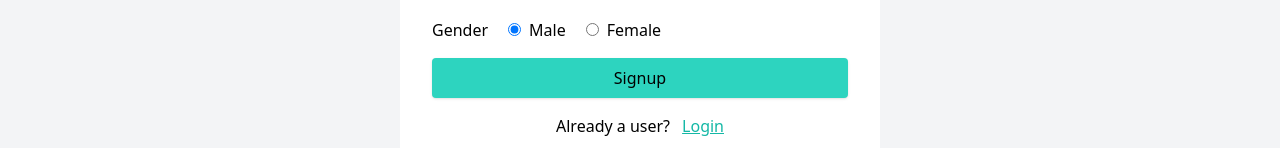
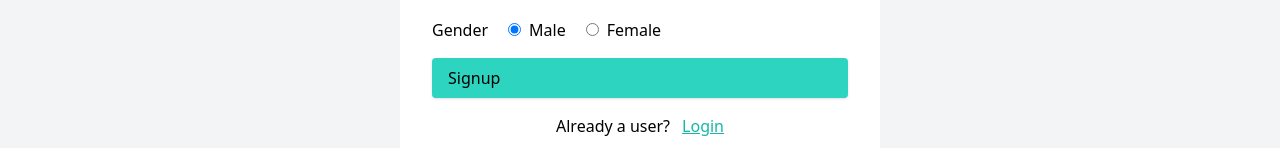
Before and after one commit to iravikumar0403/moments-client, a React (Create React App) app: page /signup in a window 1280 px wide. Shown: the part 528-676 px from the top of the page. Built offline with nearby package versions, Linux system fonts and the light colour scheme; no server answers.

Commit message:
fix: btn loader alignment

```diff
--- a/src/components/ProfileDetails.js
+++ b/src/components/ProfileDetails.js
@@ -52,7 +52,7 @@ export const ProfileDetails = () => {
         ) : isFollowed(user, userProfile._id) ? (
           <ButtonWithLoader
             isLoading={loading}
-            className="btn-primary px-4 mx-4"
+            className="btn-primary px-4 mx-4 flex items-center"
             onClick={handleUnfollow}
           >
             Unfollow
@@ -60,7 +60,7 @@ export const ProfileDetails = () => {
         ) : (
           <ButtonWithLoader
             isLoading={loading}
-            className="btn-primary px-4 mx-4"
+            className="btn-primary px-4 mx-4 flex items-center"
             onClick={handleFollow}
           >
             Follow
--- a/src/pages/Signup.js
+++ b/src/pages/Signup.js
@@ -155,7 +155,7 @@ export const Signup = () => {
               </div>
             </div>
             <ButtonWithLoader
-              className="btn-primary my-2"
+              className="flex items-center btn-primary my-2"
               type="submit"
               value="Signup"
               isLoading={isLoading}
```
